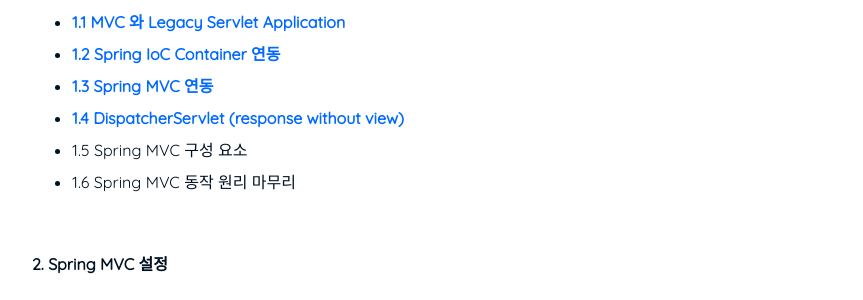
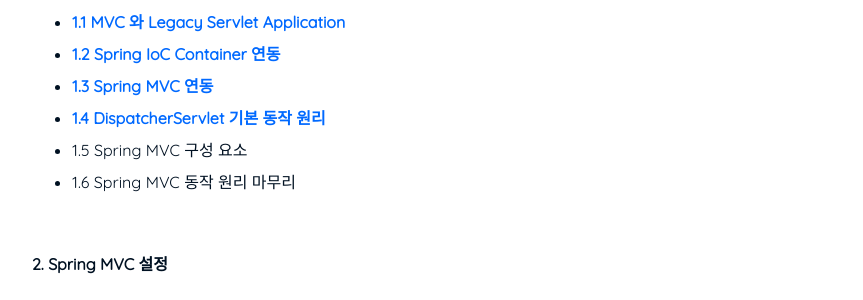
Before and after one commit to nimkoes/portfolio, a Jekyll site: the page built from _posts/2021-06-17-spring_web_mvc.md, in a window 1280 px wide and 900 px high, scrolled down 837 px. Shown: the part 152-452 px from the top of the window, without its empty margins (208-1071 px from the left). Built offline with Jekyll 4.4.1, drawn with Linux system fonts in a browser that asks for light colours.

Commit message:
mod post

```diff
--- a/_posts/2021-06-17-spring_web_mvc.md
+++ b/_posts/2021-06-17-spring_web_mvc.md
@@ -28,7 +28,7 @@
   - [1.1 MVC 와 Legacy Servlet Application][link_spring_web_mvc_001]
   - [1.2 Spring IoC Container 연동][link_spring_web_mvc_002]
   - [1.3 Spring MVC 연동][link_spring_web_mvc_003]
-  - [1.4 DispatcherServlet (response without view)][link_spring_web_mvc_004]
+  - [1.4 DispatcherServlet 기본 동작 원리][link_spring_web_mvc_004]
   - 1.5 Spring MVC 구성 요소
   - 1.6 Spring MVC 동작 원리 마무리
 
```
